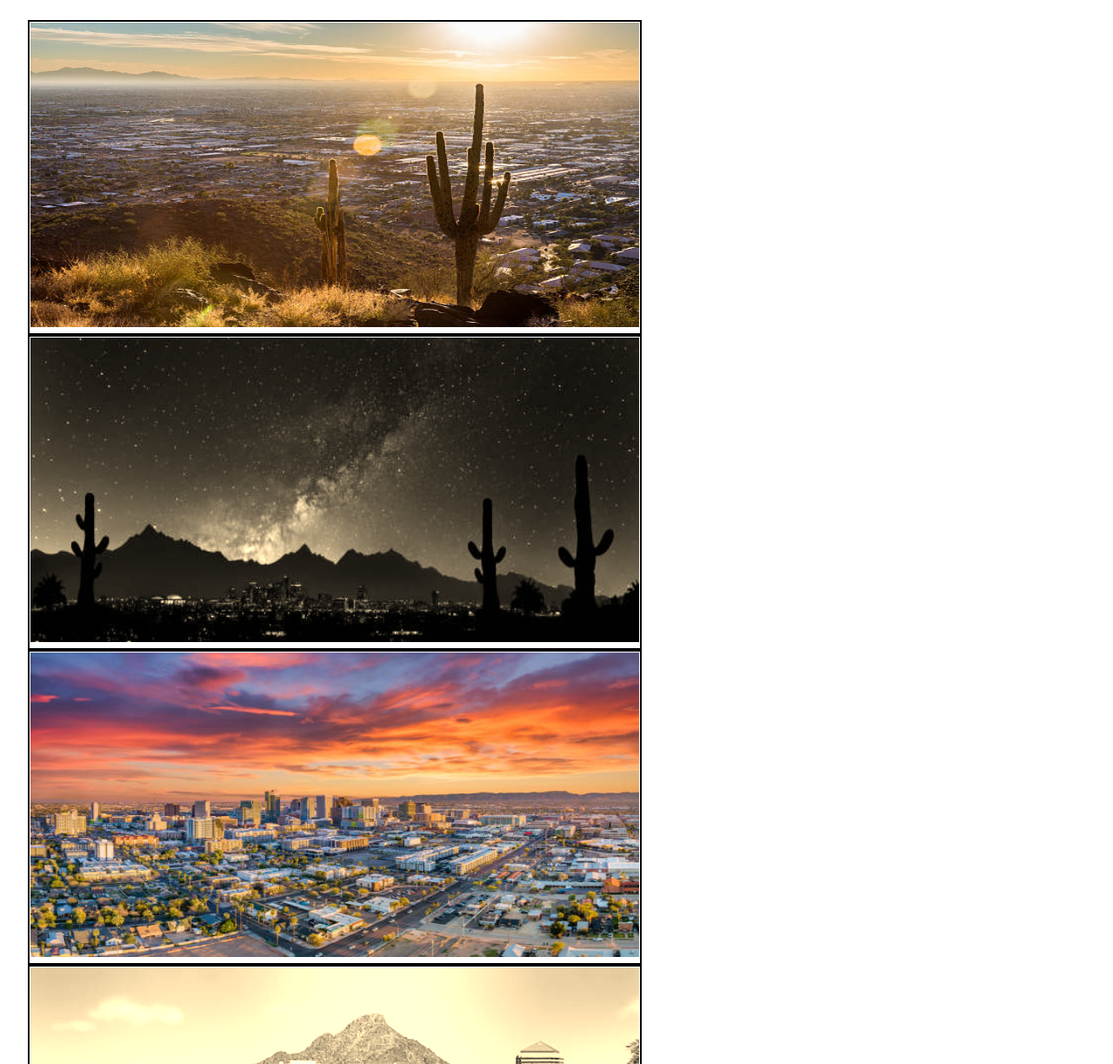
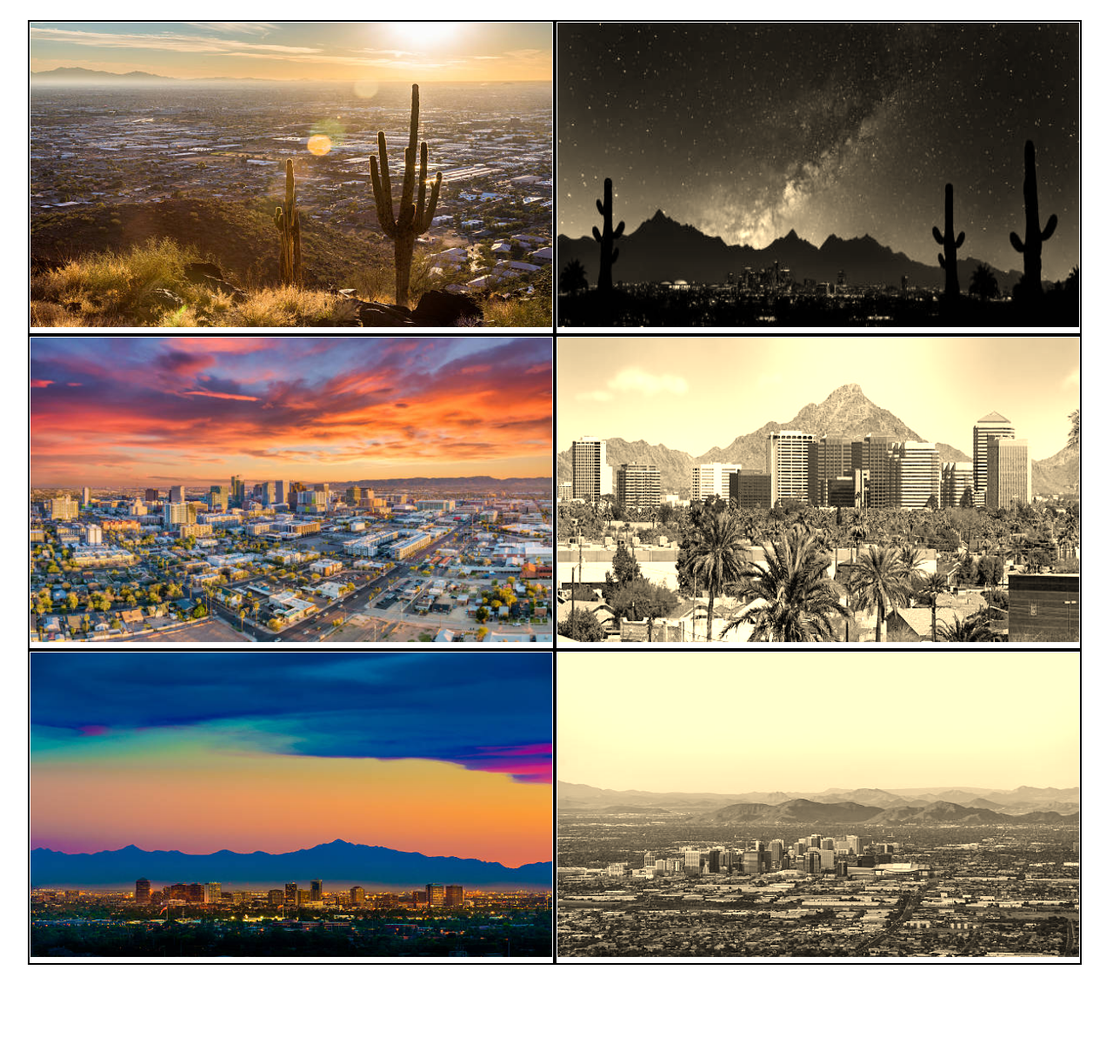
Before and after one commit to adresler1/CIS133DA_Spring24, a plain HTML site: page week5/phoenixPix.html in a window 1280 px wide. Shown: the part 77-1300 px from the top of the page at 87% size. After the commit the page ends 1186 px from the top, so only its background shows below. Drawn offline with Linux system fonts and the light colour scheme.

Commit message:
Add files via upload

```diff
--- a/week5/phoenixPix.html
+++ b/week5/phoenixPix.html
@@ -12,26 +12,26 @@
     <h1>Scenes from Phoenix</h1>
     <br>
     <div-left>
-        <img src="./images/gettyimages-518390626-612x612.jpg" height="350" width="700">
+        <img src="./images/gettyimages-518390626-612x612.jpg" height="350" width="600">
     </div-left>
     <div-right>
-        <img src="./images/istockphoto-1359840155-612x612.jpg" height="350" width="700">
+        <img src="./images/istockphoto-1359840155-612x612.jpg" height="350" width="600">
     </div-right>
     <br>
 
     <div-left>
-        <img src="./images/istockphoto-1384896175-612x612.jpg" height="350" width="700">
+        <img src="./images/istockphoto-1384896175-612x612.jpg" height="350" width="600">
     </div-left>
     <div-right>
-        <img src="./images/istockphoto-169960380-612x612.jpg" height="350" width="700">
+        <img src="./images/istockphoto-169960380-612x612.jpg" height="350" width="600">
     </div-right>
     <br>
 
     <div-left>
-        <img src="./images/istockphoto-498098815-612x612.jpg" height="350" width="700">
+        <img src="./images/istockphoto-498098815-612x612.jpg" height="350" width="600">
     </div-left>
     <div-right>
-        <img src="./images/istockphoto-518395032-612x612.jpg" height="350" width="700">
+        <img src="./images/istockphoto-518395032-612x612.jpg" height="350" width="600">
     </div-right>
     <br>
 </body>
```
